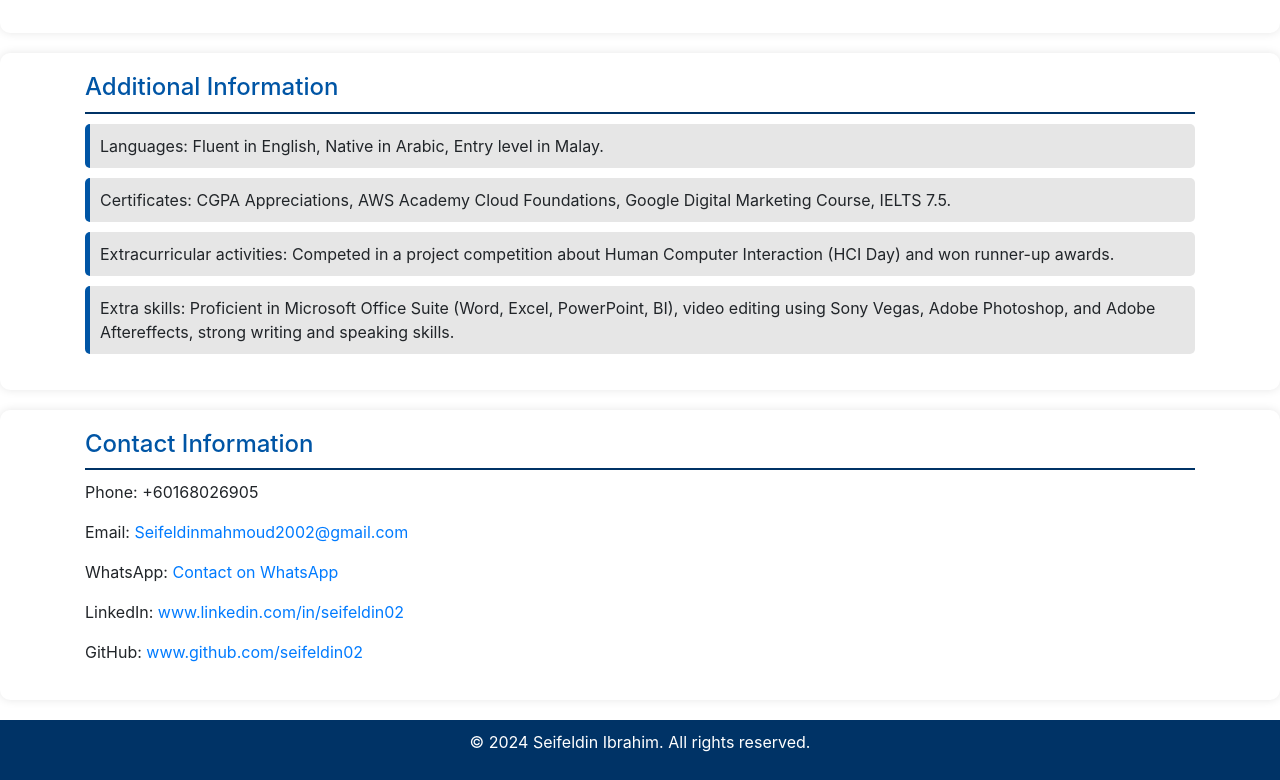
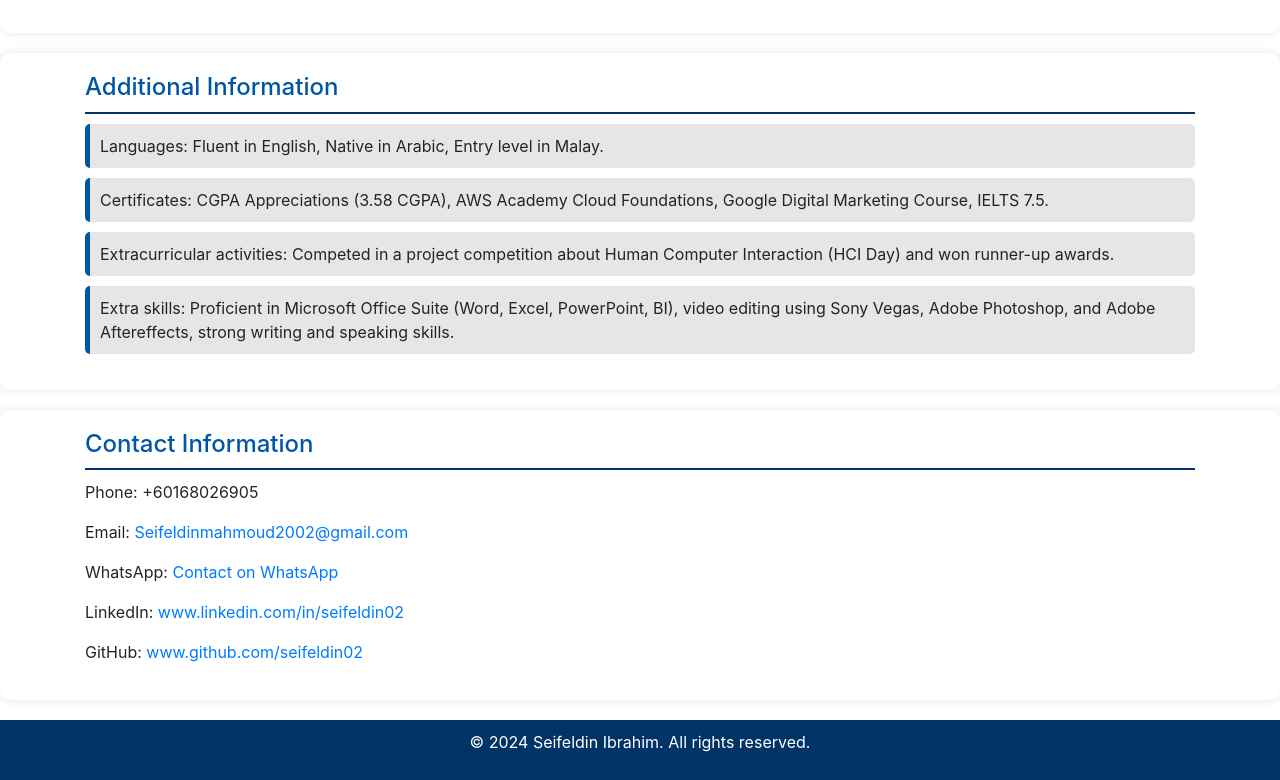
Before and after one commit to Seifeldin02/Seifeldin02.github.io, a plain HTML site: page index.html in a window 1280 px wide. Shown: the part 1248-2028 px from the top of the page. Drawn offline with nearby package versions, Linux system fonts and the light colour scheme.

Commit message:
Update index.html

```diff
--- a/index.html
+++ b/index.html
@@ -81,7 +81,7 @@
             <h2>Additional Information</h2>
             <ul>
                 <li class="animate__animated" data-aos="fade-up">Languages: Fluent in English, Native in Arabic, Entry level in Malay.</li>
-                <li class="animate__animated" data-aos="fade-up" data-aos-delay="100">Certificates: CGPA Appreciations, AWS Academy Cloud Foundations, Google Digital Marketing Course, IELTS 7.5.</li>
+                <li class="animate__animated" data-aos="fade-up" data-aos-delay="100">Certificates: CGPA Appreciations (3.58 CGPA), AWS Academy Cloud Foundations, Google Digital Marketing Course, IELTS 7.5.</li>
                 <li class="animate__animated" data-aos="fade-up" data-aos-delay="200">Extracurricular activities: Competed in a project competition about Human Computer Interaction (HCI Day) and won runner-up awards.</li>
                 <li class="animate__animated" data-aos="fade-up" data-aos-delay="300">Extra skills: Proficient in Microsoft Office Suite (Word, Excel, PowerPoint, BI), video editing using Sony Vegas, Adobe Photoshop, and Adobe Aftereffects, strong writing and speaking skills.</li>
             </ul>
```
